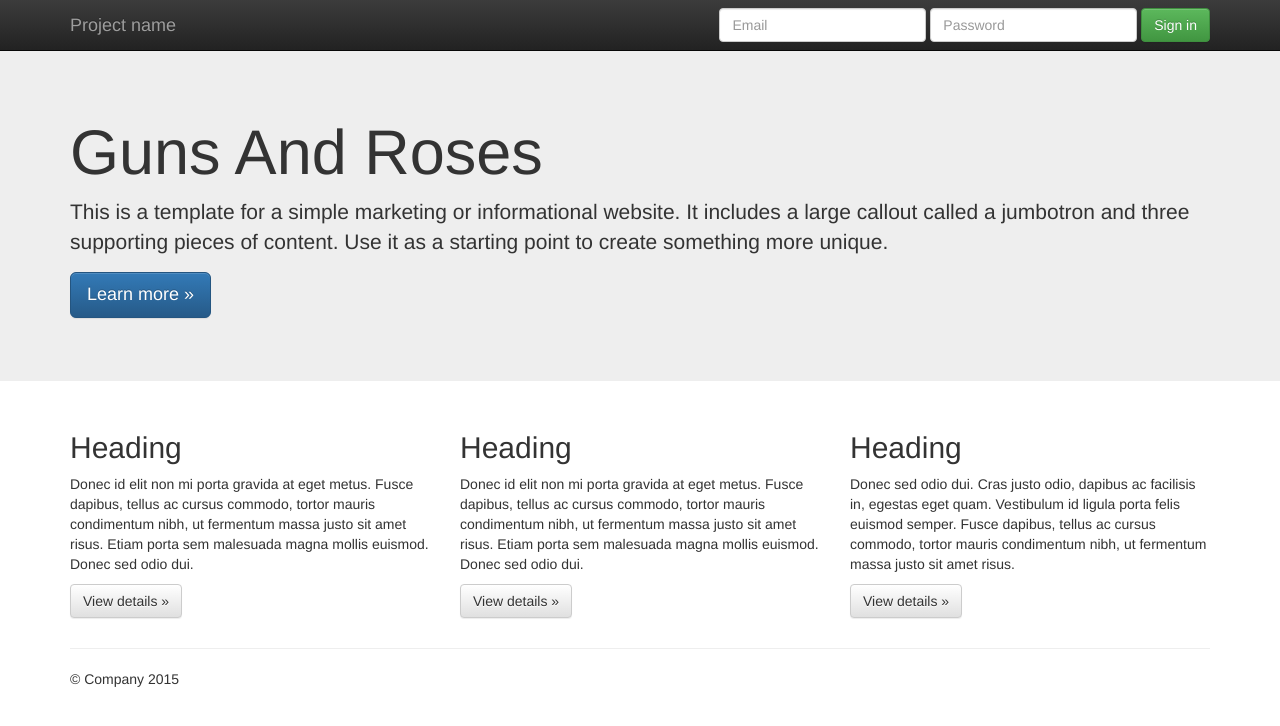
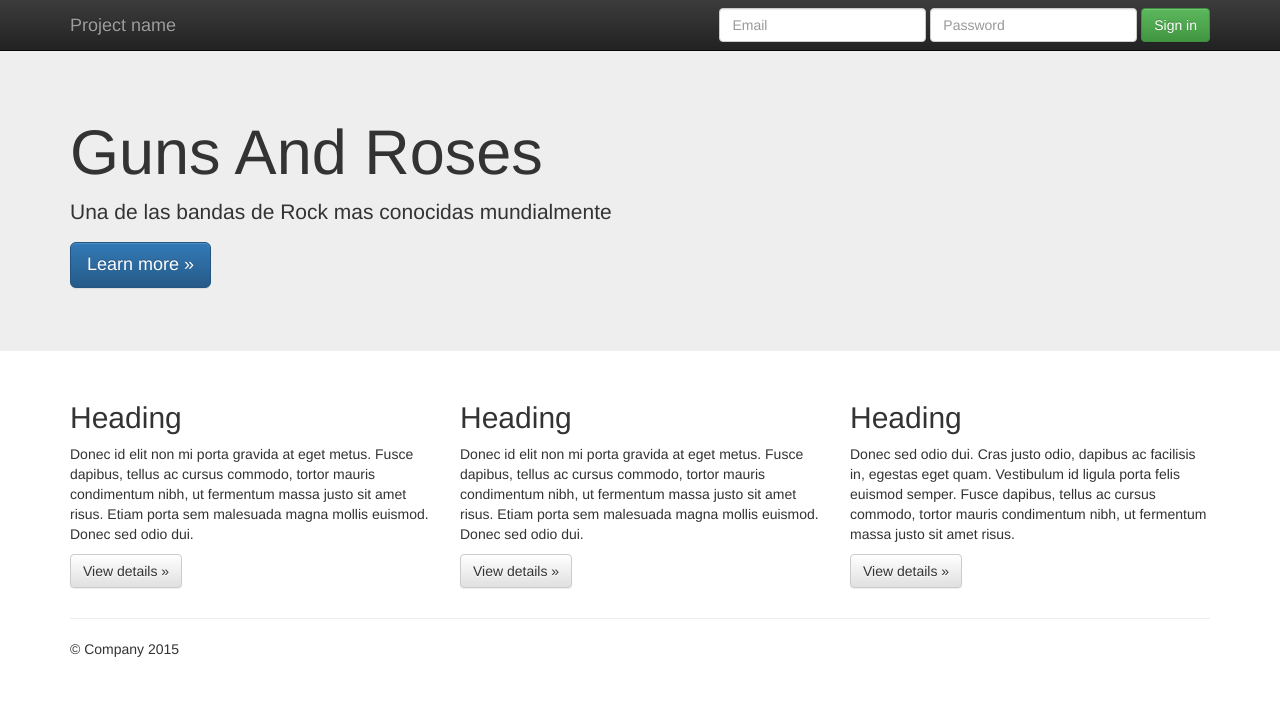
Before and after one commit to diegobgta/miprimerapagina, a plain HTML site: page public_html/index.html in a window 1280 px wide. Drawn offline with nearby package versions, Linux system fonts and the light colour scheme.

Commit message:
Cambie la parte de la introduccion

```diff
--- a/public_html/index.html
+++ b/public_html/index.html
@@ -56,7 +56,7 @@
     <div class="jumbotron">
       <div class="container">
         <h1>Guns And Roses</h1>
-        <p>This is a template for a simple marketing or informational website. It includes a large callout called a jumbotron and three supporting pieces of content. Use it as a starting point to create something more unique.</p>
+        <p>Una de las bandas de Rock mas conocidas mundialmente</p>
         <p><a class="btn btn-primary btn-lg" href="#" role="button">Learn more &raquo;</a></p>
       </div>
     </div>
```
